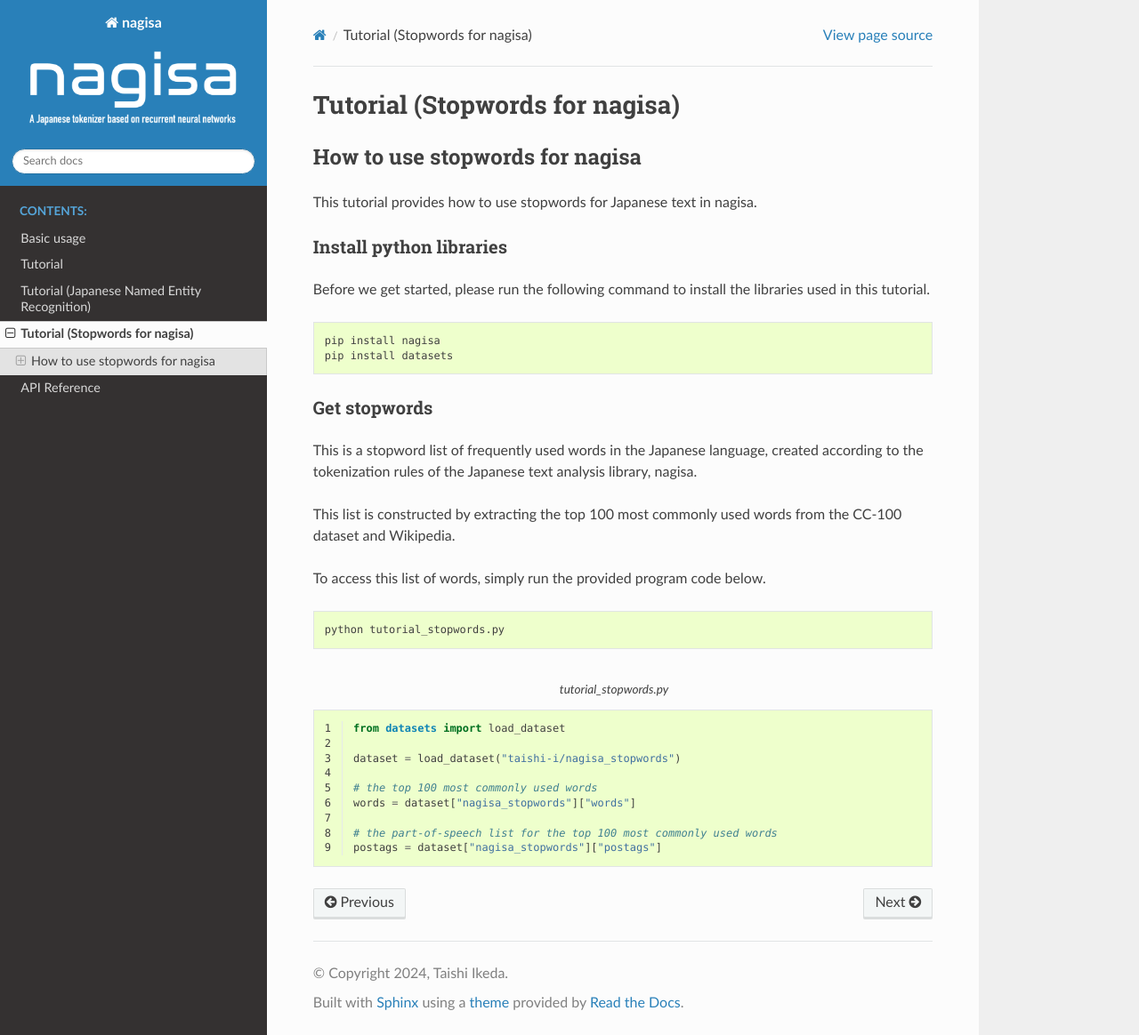
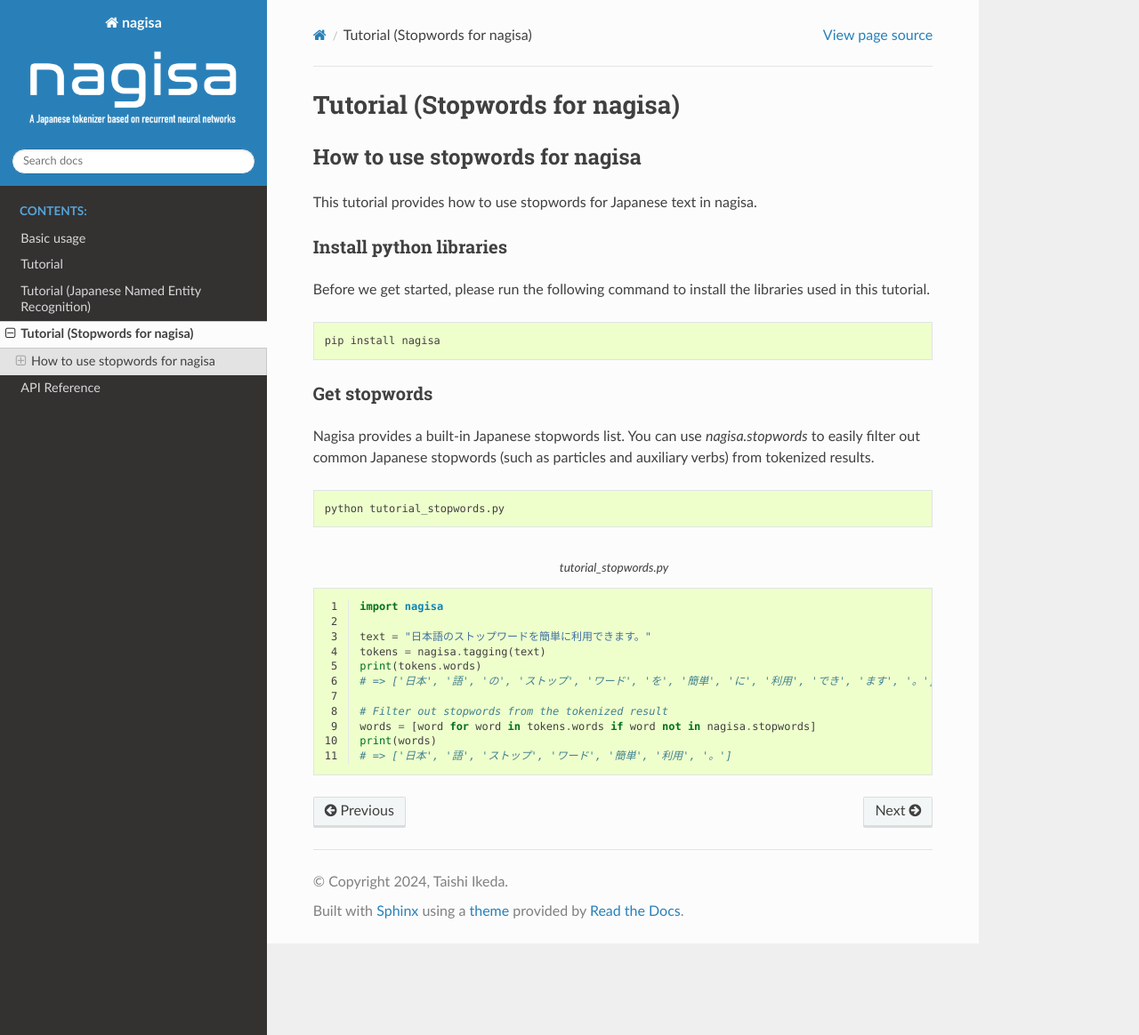
Before and after one commit to taishi-i/nagisa, a Sphinx documentation site: the page built from docs/tutorial_stopwords.rst, in a window 1280 px wide and 1164 px high. Shown: the whole window at 89% size. Built offline with Sphinx 7.4.7 and the Read the Docs theme 3.1.0, drawn with Linux system fonts in a browser that asks for light colours.

Commit message:
update stopwords documentation

```diff
--- a/docs/examples/tutorial_stopwords.py
+++ b/docs/examples/tutorial_stopwords.py
@@ -1,9 +1,11 @@
-from datasets import load_dataset
+import nagisa
 
-dataset = load_dataset("taishi-i/nagisa_stopwords")
+text = "日本語のストップワードを簡単に利用できます。"
+tokens = nagisa.tagging(text)
+print(tokens.words)
+# => ['日本', '語', 'の', 'ストップ', 'ワード', 'を', '簡単', 'に', '利用', 'でき', 'ます', '。']
 
-# the top 100 most commonly used words
-words = dataset["nagisa_stopwords"]["words"]
-
-# the part-of-speech list for the top 100 most commonly used words
-postags = dataset["nagisa_stopwords"]["postags"]
+# Filter out stopwords from the tokenized result
+words = [word for word in tokens.words if word not in nagisa.stopwords]
+print(words)
+# => ['日本', '語', 'ストップ', 'ワード', '簡単', '利用', '。']
--- a/docs/tutorial_stopwords.rst
+++ b/docs/tutorial_stopwords.rst
@@ -16,19 +16,13 @@
 .. code-block:: bash
 
     pip install nagisa
-    pip install datasets
 
 
 Get stopwords
 --------------
 
-This is a stopword list of frequently used words in the Japanese language,
-created according to the tokenization rules of the Japanese text analysis library, nagisa.
+Nagisa provides a built-in Japanese stopwords list. You can use `nagisa.stopwords` to easily filter out common Japanese stopwords (such as particles and auxiliary verbs) from tokenized results.
 
-This list is constructed by extracting the top 100 most commonly used words
-from the CC-100 dataset and Wikipedia.
-
-To access this list of words, simply run the provided program code below.
 
 .. code-block:: bash
 
```
